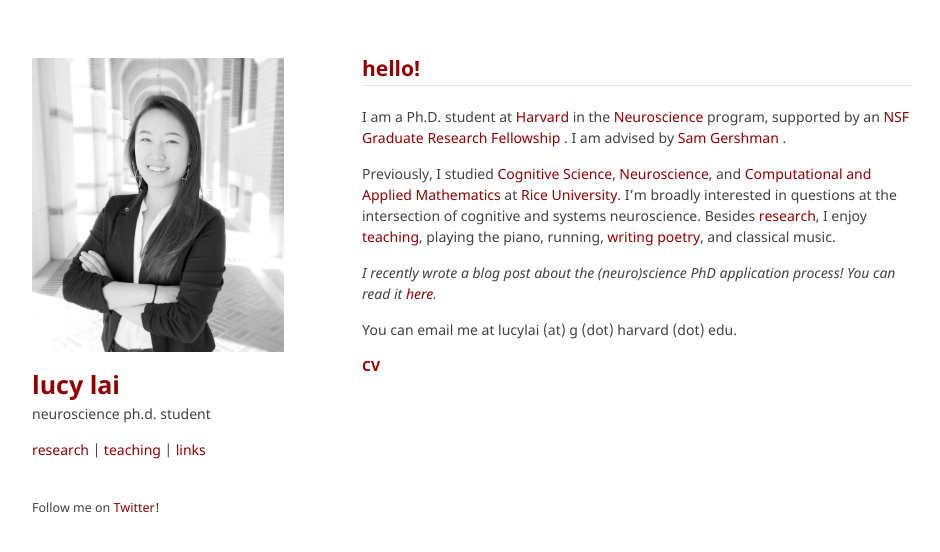
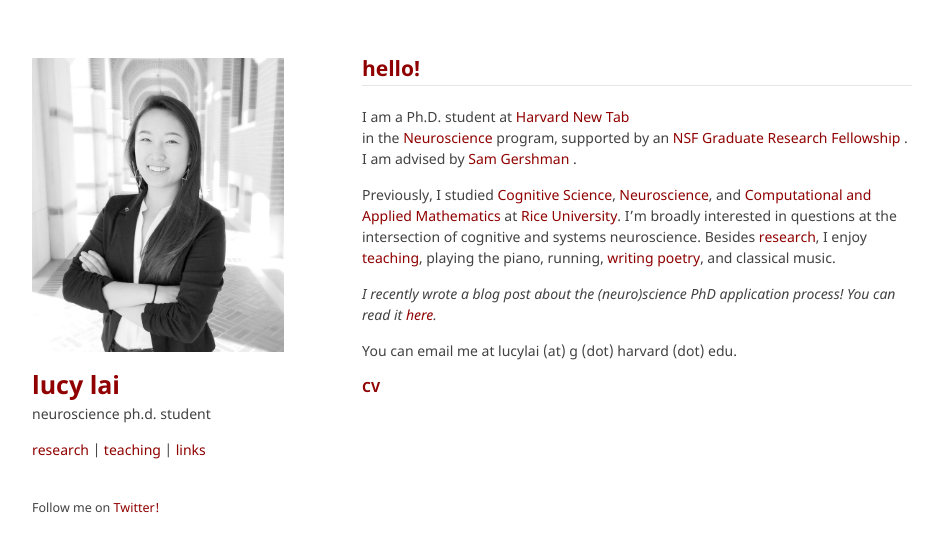
Before and after one commit to lucylai96/lucylai96.github.io, a Jekyll site: the page built from index.md, in a window 1280 px wide. Shown: the top 552 px of the page, without its empty margins (168-1108 px from the left). Built offline with Jekyll 4.4.1, drawn with Linux system fonts in a browser that asks for light colours; our own code applies the rules of GitHub Pages for plain Markdown files.

Commit message:
Update index.md

```diff
--- a/index.md
+++ b/index.md
@@ -1,6 +1,8 @@
 ## hello!
 ***
-I am a Ph.D. student at [Harvard](http://www.harvard.edu" target="_blank)  in the [Neuroscience](http://www.hms.harvard.edu/dms/neuroscience/index.html" target="_blank)  program, supported by an [NSF Graduate Research Fellowship](https://www.nsfgrfp.org/" target="_blank) . I am advised by [Sam Gershman](http://gershmanlab.webfactional.com/index.html" target="_blank) .
+I am a Ph.D. student at [Harvard](http://www.harvard.edu" target="_blank)
+<a href="http://www.harvard.edu" target="_blank">New Tab</a>
+in the [Neuroscience](http://www.hms.harvard.edu/dms/neuroscience/index.html" target="_blank)  program, supported by an [NSF Graduate Research Fellowship](https://www.nsfgrfp.org/" target="_blank) . I am advised by [Sam Gershman](http://gershmanlab.webfactional.com/index.html" target="_blank) .
 
 Previously, I studied [Cognitive Science](http://cogsci.rice.edu/), [Neuroscience](http://neuroscience.rice.edu), and [Computational and Applied Mathematics](http://www.caam.rice.edu/) at [Rice University](http://www.rice.edu/). I’m broadly interested in questions at the intersection of cognitive and systems neuroscience. Besides [research](./research.html), I enjoy [teaching](./teaching.html), playing the piano, running, [writing poetry](http://subcorticalsongs.wordpress.com/), and classical music.
 
```
